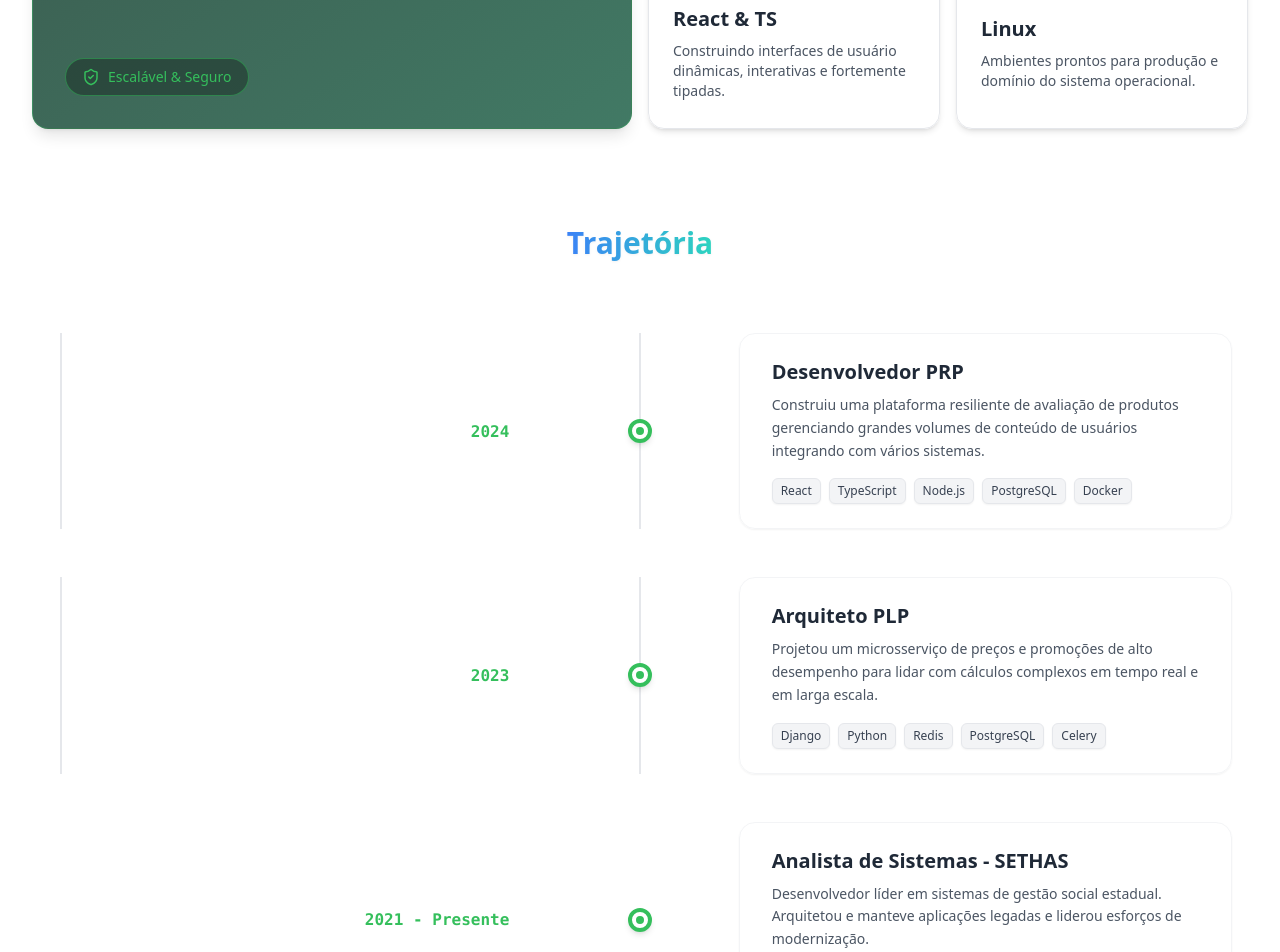
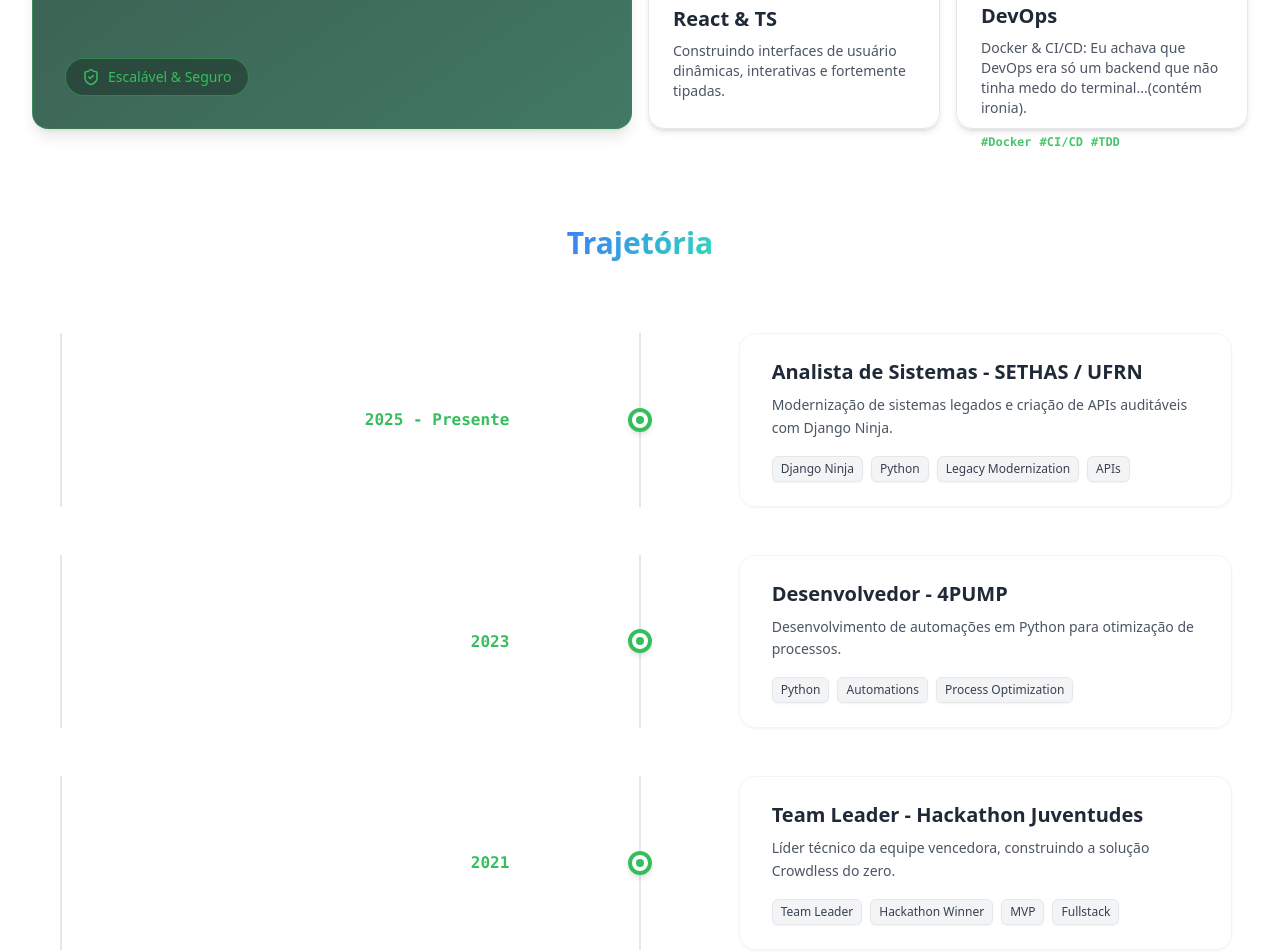
Before and after one commit to PatoCareca1/lucas.dev, a React (Vite) app in the folder frontend/: page / in a window 1280 px wide. Shown: the part 860-1812 px from the top of the page. Built offline with nearby package versions, Linux system fonts and the light colour scheme; no server answers.

Commit message:
feat: Atualizando as informações e conteudo

```diff
--- a/frontend/src/components/BentoGrid.tsx
+++ b/frontend/src/components/BentoGrid.tsx
@@ -86,19 +86,27 @@ const BentoGrid: React.FC = () => {
                     </p>
                 </motion.div>
 
-                {/* Linux Block */}
+                {/* DevOps Block */}
                 <motion.div
                     {...hoverTiltStyle}
                     transition={{ delay: 0.4 }}
-                    className="col-span-1 lg:col-span-1 row-span-1 bg-white/10 dark:bg-slate-800/40 backdrop-blur-md rounded-2xl p-6 border border-gray-200 dark:border-gray-700/50 shadow-md flex flex-col justify-center"
+                    className="col-span-1 lg:col-span-1 row-span-1 bg-white/10 dark:bg-slate-800/40 backdrop-blur-md rounded-2xl p-6 border border-gray-200 dark:border-gray-700/50 shadow-md flex flex-col justify-between"
                 >
-                    <div className="mb-4 text-orange-500">
-                        <Terminal size={32} />
+                    <div>
+                        <div className="mb-4 text-orange-500">
+                            <Terminal size={32} />
+                        </div>
+                        <h4 className="text-xl font-bold text-gray-800 dark:text-gray-100 mb-2">{t('bento.devops')}</h4>
+                        <p className="text-sm text-gray-600 dark:text-gray-400">
+                            {t('bento.devops_desc')}
+                        </p>
                     </div>
-                    <h4 className="text-xl font-bold text-gray-800 dark:text-gray-100 mb-2">{t('bento.linux')}</h4>
-                    <p className="text-sm text-gray-600 dark:text-gray-400">
-                        {t('bento.linux_desc')}
-                    </p>
+                    {/* Devops Tags */}
+                    <div className="flex gap-2 mt-4 text-xs font-mono font-bold text-manjaro-green opacity-90">
+                        <span>#Docker</span>
+                        <span>#CI/CD</span>
+                        <span>#TDD</span>
+                    </div>
                 </motion.div>
 
             </div>
--- a/frontend/src/components/Layout.tsx
+++ b/frontend/src/components/Layout.tsx
@@ -124,7 +124,7 @@ const Layout: React.FC = () => {
     // Interactive Console Dev Easter Egg
     useEffect(() => {
         console.log(
-            '%c system fully operational | built by Antigravity \n%c \n Hello Recruiter/Dev! Looking for source code or want to chat? \n Try pressing Ctrl+Shift+K to open the terminal, or just contact me directly!',
+            '%c System operational. 10 years of passion, 8 years of code. Hire me? [y/n] \n%c \n Hello Recruiter/Dev! Looking for source code or want to chat? \n Try pressing Ctrl+Shift+K to open the terminal, or just contact me directly!',
             'color: #35bf5c; font-weight: bold; font-size: 14px; padding: 4px; border: 1px solid #35bf5c; border-radius: 4px; background: #000;',
             'color: #888; font-size: 12px; font-style: italic; margin-top: 4px;'
         );
--- a/frontend/src/components/Timeline.tsx
+++ b/frontend/src/components/Timeline.tsx
@@ -69,25 +69,32 @@ const Timeline: React.FC = () => {
 
     const items = [
         {
-            title: t('timeline.prp.title'),
-            date: t('timeline.prp.date'),
-            description: t('timeline.prp.desc'),
-            tags: ['React', 'TypeScript', 'Node.js', 'PostgreSQL', 'Docker'],
+            title: t('timeline.sethas.title'),
+            date: t('timeline.sethas.date'),
+            description: t('timeline.sethas.desc'),
+            tags: ['Django Ninja', 'Python', 'Legacy Modernization', 'APIs'],
             delay: 0.1
         },
         {
-            title: t('timeline.plp.title'),
-            date: t('timeline.plp.date'),
-            description: t('timeline.plp.desc'),
-            tags: ['Django', 'Python', 'Redis', 'PostgreSQL', 'Celery'],
+            title: t('timeline.pump.title'),
+            date: t('timeline.pump.date'),
+            description: t('timeline.pump.desc'),
+            tags: ['Python', 'Automations', 'Process Optimization'],
             delay: 0.2
         },
         {
-            title: t('timeline.sethas.title'),
-            date: t('timeline.sethas.date'),
-            description: t('timeline.sethas.desc'),
-            tags: ['Python', 'Legacy Modernization', 'Architecture'],
+            title: t('timeline.crowdless.title'),
+            date: t('timeline.crowdless.date'),
+            description: t('timeline.crowdless.desc'),
+            tags: ['Team Leader', 'Hackathon Winner', 'MVP', 'Fullstack'],
             delay: 0.3
+        },
+        {
+            title: t('timeline.ifba.title'),
+            date: t('timeline.ifba.date'),
+            description: t('timeline.ifba.desc'),
+            tags: ['C/C++', 'Algorithms', 'Computer Science'],
+            delay: 0.4
         }
     ];
 
--- a/frontend/src/locales/en/translation.json
+++ b/frontend/src/locales/en/translation.json
@@ -9,7 +9,7 @@
     "home": {
         "greeting": "Hello, I am Lucas.",
         "subtitle": "Backend Developer specializing in Django and Python applications.",
-        "bio": "I build robust, scalable systems and APIs. My experience includes developing fullstack architectures and core backend services for enterprise platforms (PLP, PRP). Let's build something extraordinary together.",
+        "bio": "Studying technology for 10 years and coding for 8. Specialist in Python and JavaScript, focused on TypeScript for Fullstack architectures that replace manual processes with scalable solutions.",
         "skills_title": "Core Expertise"
     },
     "labs": {
@@ -25,38 +25,43 @@
     },
     "bento": {
         "django": "Django",
-        "django_desc": "Main framework for robust and scalable API development. Powering enterprise platforms under the hood.",
+        "django_desc": "Senior Backend: Auditable APIs and complex domain modeling.",
         "django_badge": "Scalable & Secure",
         "python": "Python",
         "python_desc": "The core language for backend logic, data processing, and scripting.",
         "react": "React & TS",
         "react_desc": "Building dynamic, type-safe, and interactive user interfaces.",
-        "linux": "Linux",
-        "linux_desc": "Production-ready environments and deep system understanding."
+        "devops": "DevOps",
+        "devops_desc": "Docker & CI/CD: I used to think DevOps was just a backend guy who wasn't afraid of the terminal...(irony intended)."
     },
     "timeline": {
         "title": "Journey",
         "sethas": {
-            "title": "System Analyst - SETHAS",
-            "date": "2021 - Present",
-            "desc": "Lead developer for state-wide social management systems. Architected and maintained the main legacy applications and led modernization efforts."
+            "title": "System Analyst - SETHAS / UFRN",
+            "date": "2025 - Present",
+            "desc": "Legacy systems modernization and verifiable API creation using Django Ninja."
         },
-        "plp": {
-            "title": "PLP Architect",
+        "pump": {
+            "title": "Developer - 4PUMP",
             "date": "2023",
-            "desc": "Designed a high-performance pricing and promotions microservice to handle complex real-time calculations at scale."
+            "desc": "Built Python automations to optimize business processes."
         },
-        "prp": {
-            "title": "PRP Developer",
-            "date": "2024",
-            "desc": "Built a resilient product review platform managing large volumes of UGC (User Generated Content) integrating with various downstream systems."
+        "crowdless": {
+            "title": "Team Leader - Hackathon Juventudes",
+            "date": "2021",
+            "desc": "Technical lead of the winning team, building the Crowdless solution from scratch."
+        },
+        "ifba": {
+            "title": "The Beginning - IFBA",
+            "date": "2016",
+            "desc": "Deep dive into the world of technology, algorithms, and computer science fundamentals."
         }
     },
     "offduty": {
         "title": "Beyond the Code",
         "marilia": {
             "title": "Marília",
-            "caption": "Partnership & Communication. Building a life together with continuous deployment of love."
+            "caption": "Partnership and support: the solid foundation that allows total focus on technical excellence."
         },
         "training": {
             "title": "Strength Training",
--- a/frontend/src/locales/pt/translation.json
+++ b/frontend/src/locales/pt/translation.json
@@ -9,7 +9,7 @@
     "home": {
         "greeting": "Olá, eu sou o Lucas.",
         "subtitle": "Desenvolvedor Backend especialista em aplicações Django e Python.",
-        "bio": "Construo sistemas e APIs robustos e escaláveis. Minha experiência inclui o desenvolvimento de arquiteturas fullstack e serviços principais de backend para plataformas corporativas (PLP, PRP). Vamos construir algo extraordinário juntos.",
+        "bio": "Estudando tecnologia há 10 anos e programando há 8. Especialista em Python e JavaScript, focado em TypeScript para arquiteturas Fullstack que substituem processos manuais por soluções escaláveis.",
         "skills_title": "Habilidades Principais"
     },
     "labs": {
@@ -25,38 +25,43 @@
     },
     "bento": {
         "django": "Django",
-        "django_desc": "Framework principal para desenvolvimento de APIs robustas e escaláveis. Sustentando plataformas corporativas.",
+        "django_desc": "Backend sênior: APIs auditáveis e modelagem de domínio complexa.",
         "django_badge": "Escalável & Seguro",
         "python": "Python",
         "python_desc": "Linguagem base para lógica de backend, processamento de dados e automação.",
         "react": "React & TS",
         "react_desc": "Construindo interfaces de usuário dinâmicas, interativas e fortemente tipadas.",
-        "linux": "Linux",
-        "linux_desc": "Ambientes prontos para produção e domínio do sistema operacional."
+        "devops": "DevOps",
+        "devops_desc": "Docker & CI/CD: Eu achava que DevOps era só um backend que não tinha medo do terminal...(contém ironia)."
     },
     "timeline": {
         "title": "Trajetória",
         "sethas": {
-            "title": "Analista de Sistemas - SETHAS",
-            "date": "2021 - Presente",
-            "desc": "Desenvolvedor líder em sistemas de gestão social estadual. Arquitetou e manteve aplicações legadas e liderou esforços de modernização."
+            "title": "Analista de Sistemas - SETHAS / UFRN",
+            "date": "2025 - Presente",
+            "desc": "Modernização de sistemas legados e criação de APIs auditáveis com Django Ninja."
         },
-        "plp": {
-            "title": "Arquiteto PLP",
+        "pump": {
+            "title": "Desenvolvedor - 4PUMP",
             "date": "2023",
-            "desc": "Projetou um microsserviço de preços e promoções de alto desempenho para lidar com cálculos complexos em tempo real e em larga escala."
+            "desc": "Desenvolvimento de automações em Python para otimização de processos."
         },
-        "prp": {
-            "title": "Desenvolvedor PRP",
-            "date": "2024",
-            "desc": "Construiu uma plataforma resiliente de avaliação de produtos gerenciando grandes volumes de conteúdo de usuários integrando com vários sistemas."
+        "crowdless": {
+            "title": "Team Leader - Hackathon Juventudes",
+            "date": "2021",
+            "desc": "Líder técnico da equipe vencedora, construindo a solução Crowdless do zero."
+        },
+        "ifba": {
+            "title": "Início da Jornada - IFBA",
+            "date": "2016",
+            "desc": "Imersão no mundo da tecnologia, algoritmos e fundamentos da ciência da computação."
         }
     },
     "offduty": {
         "title": "Além do Código",
         "marilia": {
             "title": "Marília",
-            "caption": "Parceria e Comunicação. Construindo a vida com 'continuous deployment' de amor."
+            "caption": "Parceria e suporte: a base sólida que permite o foco total na excelência técnica."
         },
         "training": {
             "title": "Treino de Força",
```
Also changed, not shown: frontend/src/components/TerminalModal.tsx (+4 -4 lines).
